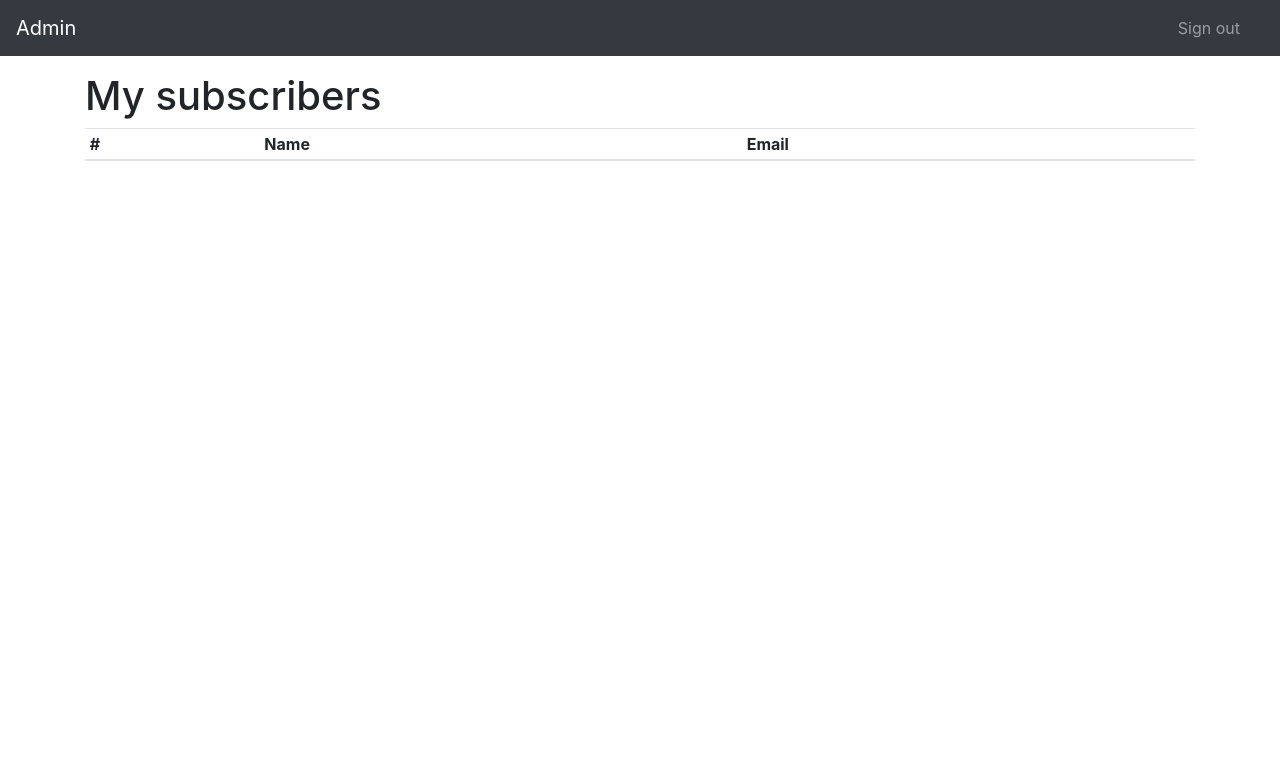
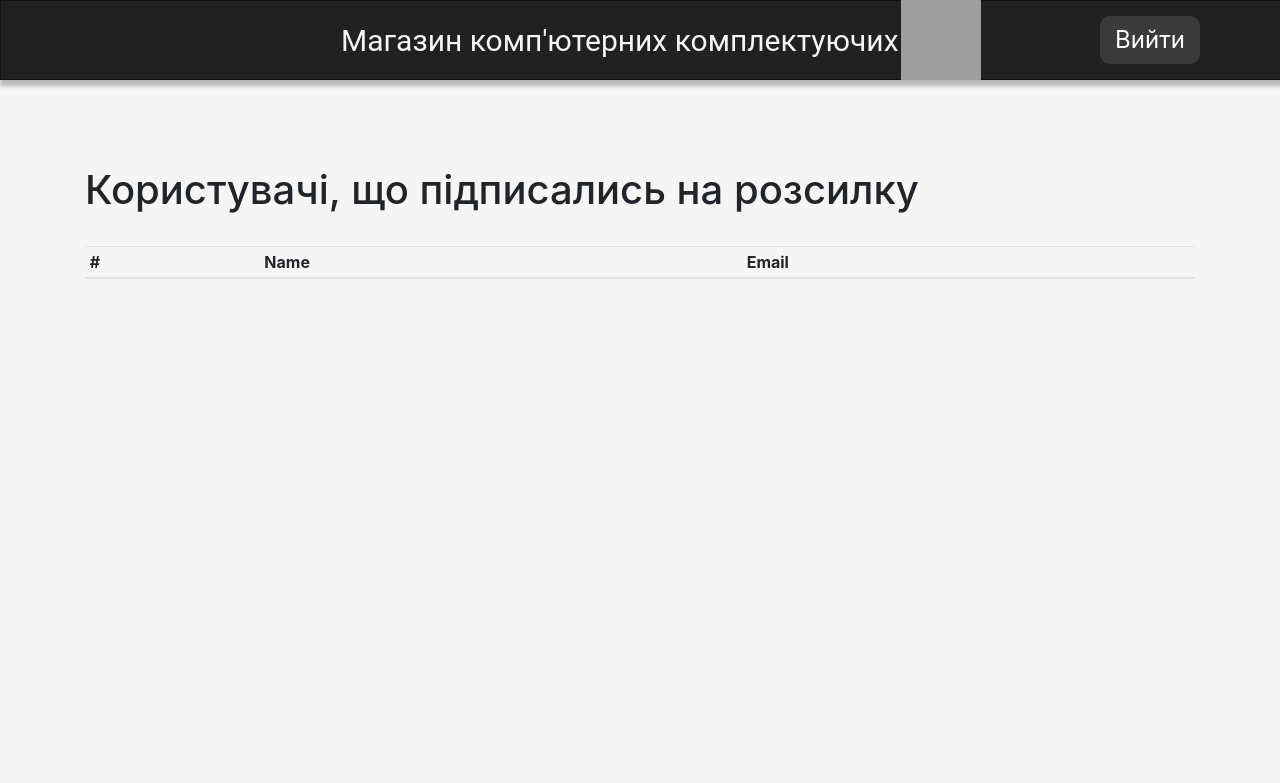
Before and after one commit to JustSimpleGamer/Web_technologies_project, a PHP site: page /admin.php in a window 1280 px wide; the page is wider, and only the part inside the window is pictured. Shown: the top 783 px of that part. Run offline with PHP 8.4, Linux system fonts and the light colour scheme; lists and menus that the app fills with data are empty; grey boxes are pictures that could not be loaded.

Commit message:
first commit

```diff
--- a/about.html
+++ b/about.html
@@ -20,7 +20,6 @@
 
     <div class="text-box">
         <p>Мене звати Шуневич Максим Олексійович і я студент Студент І-го курсу Хмельницьокго національного університету на Кафедрі "Комп'ютерної інженерії та інформаційних систем", курсу "ОПП Комп'ютерна інженерія та програмування (бакалаврат)", групи "КІ2-22-1. Народився 6 квітня 2005 року в місті Хмельницькому. Захоплююсь програмуванням, відеоіграми, аніме-серіалами, модульним орігамі, високотехнологічною технікою, чаєм з молоком і т.д. Не люблю "МОБА" і "радикально"-змагальні ігри по типу Dota 2 та CS:GO."</p>
-        <p>(На жаль нормальної фотографії мене з моїм лицем в мене немає, тому прошу любуватися моєю аватаркою, що в поній мірі описує мене, мій "муд" і моє відношення до всього навкруги)</p>
     </div>
 
 
--- a/admin.php
+++ b/admin.php
@@ -6,20 +6,39 @@ $subscriptions = allSubscriptions();
 //print_r($subscriptions);
 ?>
 <link href="https://getbootstrap.com/docs/4.4/dist/css/bootstrap.min.css" rel="stylesheet">
+<link rel="stylesheet" href="assets/css/styles-admin.css">
 
-<nav class="navbar navbar-expand-md navbar-dark bg-dark">
-    <span class="navbar-brand">Admin</span>
-    <div class="collapse navbar-collapse" id="navbarCollapse">
-        <ul class="navbar-nav px-3 ml-auto">
-            <li class="nav-item text-nowrap">
-                <a class="nav-link" href="logout.php">Sign out</a>
-            </li>
-        </ul>
+<!--<nav class="navbar navbar-expand-md navbar-dark bg-dark">-->
+<!--    <span class="navbar-brand">Адміністратор</span>-->
+<!--    <div class="collapse navbar-collapse" id="navbarCollapse">-->
+<!--        <ul class="navbar-nav px-3 ml-auto">-->
+<!--            <li class="nav-item text-nowrap">-->
+<!--                <a class="nav-link" href="logout.php">Вийти</a>-->
+<!--            </li>-->
+<!--        </ul>-->
+<!--    </div>-->
+<!--</nav>-->
+
+<title>Адміністратор</title>
+
+<header id="header" class="header">
+
+    <div class="hat">
+
+        <img src="assets/img/Logo_image.svg" alt="Logo image">
+
+        <div class="logo_title">
+            Магазин комп'ютерних комплектуючих
+        </div>
+
+        <div class="sign_in">
+            <a href="login.php">Вийти</a>
+        </div>
     </div>
-</nav>
+</header>
 
 <main role="main" class="container pt-3">
-    <h1>My subscribers</h1>
+    <h1>Користувачі, що підписались на розсилку</h1><br>
     <table class="table table-striped table-sm">
         <thead>
         <tr>
--- a/assets/css/styles-aboutus.css
+++ b/assets/css/styles-aboutus.css
@@ -4,7 +4,7 @@ body{
     overflow:hidden;
 }
 
-ul li a{
+a{
     font-weight: bold;
     text-decoration: none;
     color: black;
--- /dev/null
+++ b/assets/css/styles-admin.css
@@ -0,0 +1,69 @@
+body{
+    background-color: whitesmoke;
+}
+
+.header
+{
+    height: 150px;
+    width: 100%;
+}
+
+.header .hat
+{
+    /*display: flex;*/
+    margin: auto;
+    width: 1920px;
+    height: 80px;
+    left: 0px;
+    top: 0px;
+
+    background: #212121;
+    border: 1px solid #111111;
+    box-shadow: 0px 6px 4px rgba(0, 0, 0, 0.25);
+}
+
+.header .hat img
+{
+    position: absolute;
+    display: inline-block;
+    margin-left: 900px;
+    top: 0px;
+    width: 80px;
+    height: 80px;
+}
+
+.header .hat .logo_title
+{
+    display: inline-block;
+    color: whitesmoke;
+    font-size: 30px;
+    font-family: Roboto,Arial,Helvetica,sans-serif;
+    margin-left: 340px;
+    margin-top: 17px;
+}
+
+.header .hat .sign_in
+{
+    position: absolute;
+    width: 100px;
+    height: 48px;
+    top: 16px;
+    right: 80px;
+    /*margin-left: auto;*/
+    border-radius: 10px;
+    background-color: #3b3b3b;
+    font-size: 24px;
+    padding-top: 6px;
+    text-align: center;
+}
+
+.header .hat .sign_in a
+{
+    color: white;
+    text-decoration: none;
+}
+
+.header .hat .sign_in:hover
+{
+    background-color: #565656;
+}
--- a/assets/css/styles-main.css
+++ b/assets/css/styles-main.css
@@ -41,7 +41,7 @@ a:hover
 
     background: #212121;
     border: 1px solid #111111;
-    box-shadow: 0px 4px 4px rgba(0, 0, 0, 0.25);
+    box-shadow: 0px 6px 4px rgba(0, 0, 0, 0.25);
 }
 
 .header .hat img
@@ -737,6 +737,10 @@ h1{
     text-align: center;
 }
 
+.home a:hover{
+    text-decoration: none;
+}
+
 .home:hover
 {
     background-color: #565656;
--- a/index.html
+++ b/index.html
@@ -235,14 +235,15 @@
 
             <p class="contact_information_tittle">Додаткові посилання</p><br>
             <a href="about.html">Про нас</a><br><br>
-            <a href="">Git Hub</a><br><br>
-            <a href="">Steam</a><br>
+            <a href="https://github.com/JustSimpleGamer/Web_technologies_project">Git Hub</a><br><br>
+            <a href="https://steamcommunity.com/profiles/76561198413534570">Steam</a><br>
             <p></p><br>
             <p></p><br>
             <p></p><br>
             <p></p><br>
             <p></p><br>
             <a href="admin.php">адмін</a>
+            <a href="signin.php">авторизазція</a>
 
         </div>
     </div>
--- a/signIn.php
+++ b/signin.php
@@ -1,5 +1,5 @@
 <?php
-session_start();
+//session_start();
 require 'C:/Personal/Programs/XAMPP/htdocs/Test_Course_project/src/auth.php';
 require 'C:/Personal/Programs/XAMPP/htdocs/Test_Course_project/src/subscription.php';
 //Авторизуємо користувача, якщо в запиті є логін і пароль
@@ -25,7 +25,7 @@ if (isset($_POST['login']) && isset($_POST['password']))
 <?php if (isAuthorized()): ?>
     <?php require 'C:/Personal/Programs/XAMPP/htdocs/Test_Course_project/admin.php' ?>
 <?php else: ?>
-    <?php require 'C:/Personal/Programs/XAMPP/htdocs/Test_Course_project/login.php' ?>
+    <?php require 'C:/Personal/Programs/XAMPP/htdocs/Test_Course_project/login.php'?>
 <?php endif; ?>
 
 </body>
```
Also changed, not shown: login.php (+34 -9 lines), src/auth.php (+7 -7 lines).
